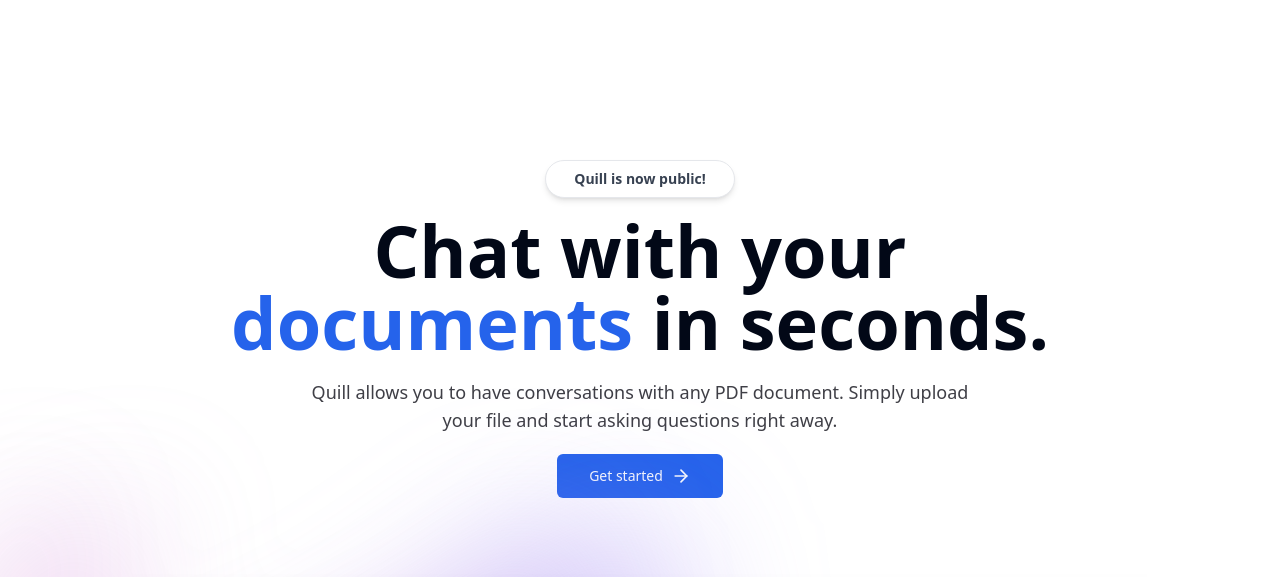
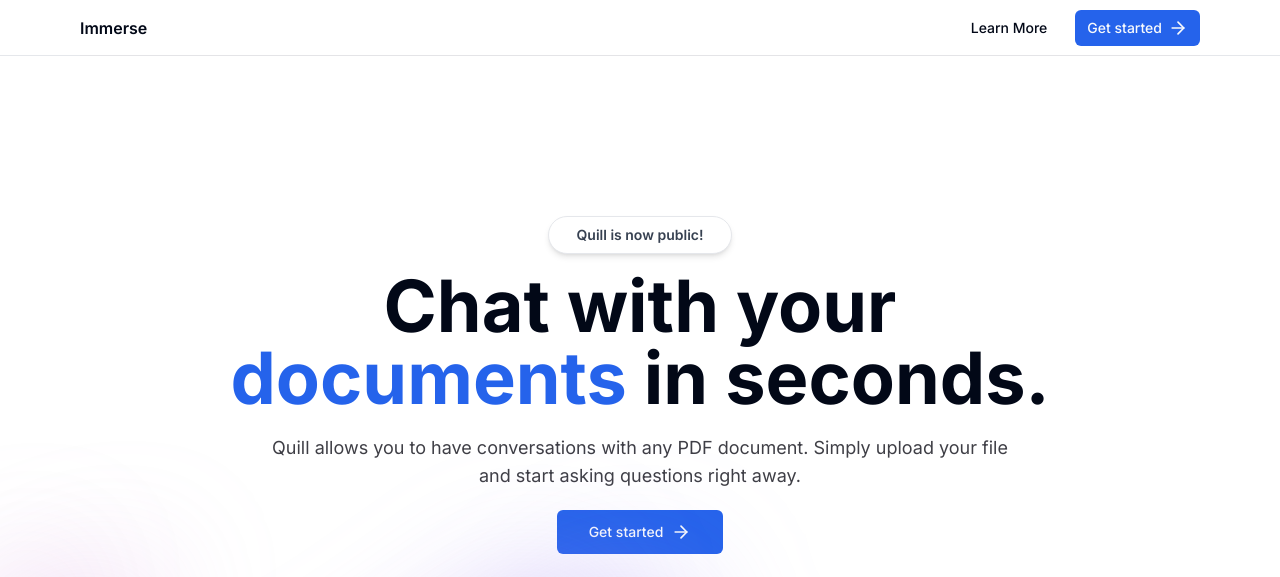
Before and after one commit to rayankzi/immerse-landing, a Next.js app: page / in a window 1280 px wide. Shown: the top 577 px of the page. Built offline with nearby package versions, Linux system fonts and the light colour scheme.

Commit message:
created navbar

```diff
--- a/src/app/layout.tsx
+++ b/src/app/layout.tsx
@@ -2,6 +2,7 @@
 import { Inter } from 'next/font/google'
 import './globals.css'
 import { cn } from '@/lib/utils'
+import Navbar from '@/components/Navbar'
 
 const inter = Inter({ subsets: ['latin'] })
 
@@ -17,7 +18,10 @@
 }>) {
   return (
     <html lang="en">
-      <body className={cn('min-h-screen font-sans antialiased ')}>
+      <body
+        className={cn('min-h-screen font-sans antialiased', inter.className)}
+      >
+        <Navbar />
         {children}
       </body>
     </html>
--- /dev/null
+++ b/src/components/Navbar.tsx
@@ -0,0 +1,43 @@
+import MaxWidthWrapper from '@/components/MaxWidthWrapper'
+import Link from 'next/link'
+import { buttonVariants } from '@/components/ui/button'
+import { ArrowRight } from 'lucide-react'
+
+const Navbar = () => {
+  return (
+    <nav className="sticky h-14 inset-x-0 top-0 z-30 w-full border-b border-gray-200 bg-white/75 backdrop-blur-lg transition-all">
+      <MaxWidthWrapper>
+        <div className="flex h-14 items-center justify-between border-b border-zinc-200">
+          <Link href="/" className="flex z-40 font-semibold">
+            <span>Immerse</span>
+          </Link>
+
+          {/* Mobile Navbar placeholder */}
+
+          <div className="hidden items-center space-x-4 sm:flex">
+            <>
+              <Link
+                href="/"
+                className={buttonVariants({ variant: 'ghost', size: 'sm' })}
+              >
+                Learn More
+              </Link>
+
+              <Link
+                className={buttonVariants({
+                  size: 'sm',
+                })}
+                href="/dashboard"
+                target="_blank"
+              >
+                Get started <ArrowRight className="ml-1.5 h-5 w-5" />
+              </Link>
+            </>
+          </div>
+        </div>
+      </MaxWidthWrapper>
+    </nav>
+  )
+}
+
+export default Navbar
```
